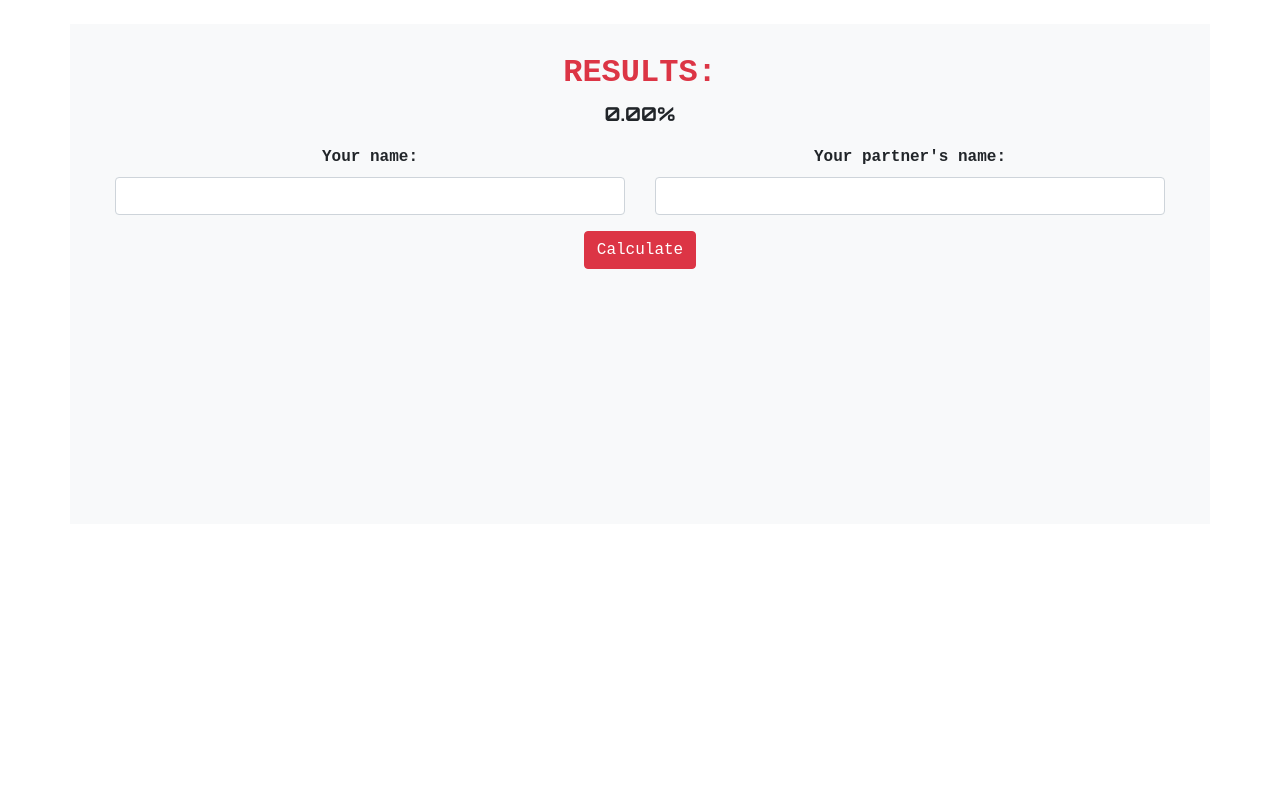
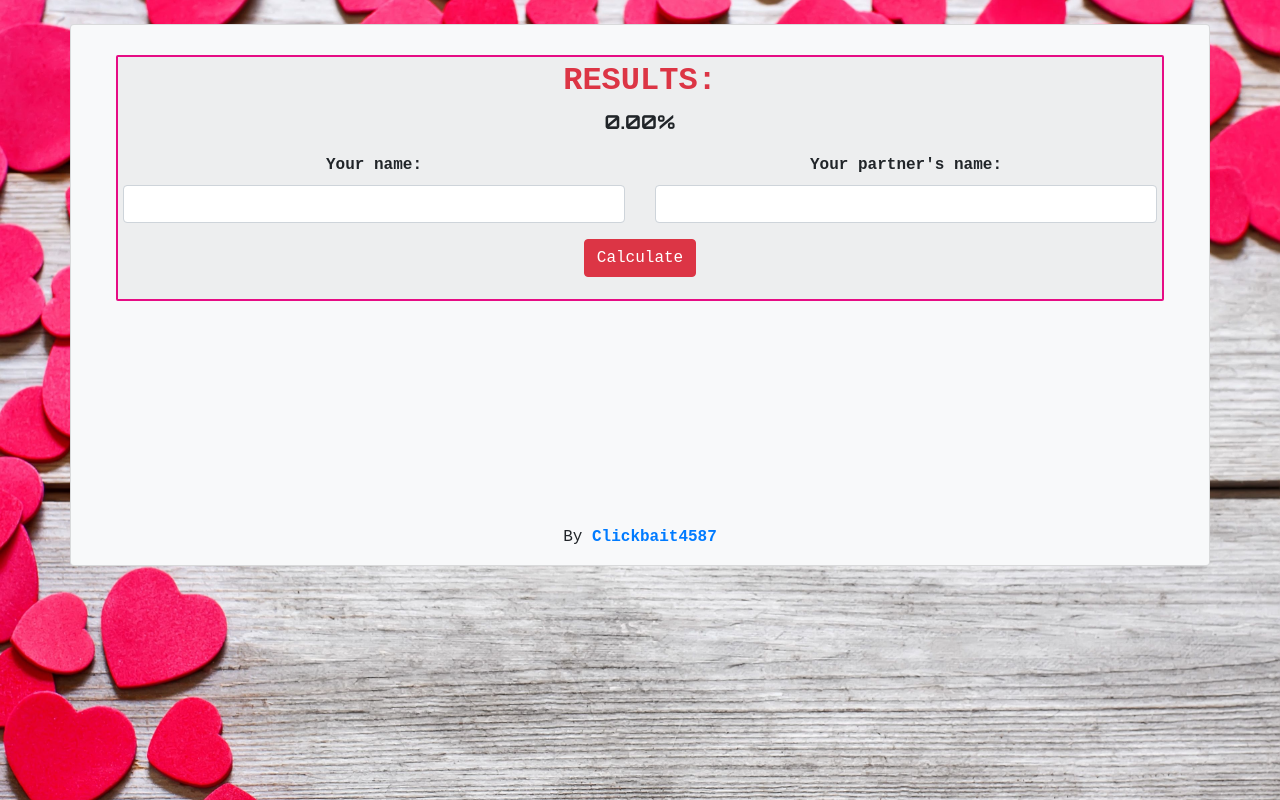
Before and after one commit to thehackingknight/love-calc, a Flask app: page / in a window 1280 px wide. Run offline with Flask 2, Linux system fonts and the light colour scheme; some libraries are stand-ins or nearby versions.

Commit message:
Added bg img

```diff
--- a/server.py
+++ b/app.py
@@ -24,9 +24,9 @@ def index():
 
         response = requests.request("GET", url, headers=headers, params=querystring)
         res = json.loads(response.text)
-        print(f"RESULT: {res}")
+        #print(f"RESULT: {res}")
         return res
 
 if __name__ == "__main__":
 
-    app.run(debug=True)
+    app.run()
--- a/static/style.css
+++ b/static/style.css
@@ -1,18 +1,56 @@
 @import url('https://fonts.googleapis.com/css2?family=Orbitron:wght@400;700&display=swap');
-body{
-    font-family:'Courier New', Courier, monospace;
+body {
+    font-family: 'Courier New', Courier, monospace;
     text-align: center;
+    background: url('./assets/lvbg2.jpg');
+    background-position: center;
+    background-repeat: no-repeat;
+    background-size: cover;
 }
-.res p{font-family: 'Orbitron', sans-serif;
-font-weight: bolder;
-font-size: 1.2rem;}
 
-.calculator{
+.res p {
+    font-family: 'Orbitron', sans-serif;
+    font-weight: bolder;
+    font-size: 1.2rem;
+}
+
+.calculator {
+    position: relative;
+    overflow: hidden;
     border-radius: 10px;
     padding: 30px;
-    height: 500px
+    height: 500px;
 }
 
-h1, h2, h3, h4, h5, h6, label {
+#body {
+    border-radius: 10ppx;
+}
+
+.calculator img {
+    position: absolute;
+    left: 0;
+    top: 0;
+    width: 100%;
+    height: auto;
+    opacity: 0.6;
+    background-size: contain;
+}
+
+#calc-body {
+    position: relative;
+    z-index: 2;
+    border: 2px solid rgb(230, 12, 132);
+    border-radius: 2px;
+    padding: 5px;
+    background: rgba(212, 212, 212, 0.3);
+}
+
+h1,
+h2,
+h3,
+h4,
+h5,
+h6,
+label {
     font-weight: bold;
 }
--- a/templates/index.html
+++ b/templates/index.html
@@ -1,4 +1,5 @@
 <html lang="en">
+
 <head>
     <meta charset="UTF-8">
     <meta name="viewport" content="width=device-width, initial-scale=1.0">
@@ -10,9 +11,12 @@
     <script src="https://code.jquery.com/jquery-3.5.1.js" integrity="sha256-QWo7LDvxbWT2tbbQ97B53yJnYU3WhH/C8ycbRAkjPDc=" crossorigin="anonymous"></script>
     <title>Love Calculator</title>
 </head>
+
 <body>
-    <div style="" class="bg-light mt-4 container">
-        <div class="calculator">
+    <div id="body" class="card bg-light mt-4 container">
+        <div class="card-body calculator">
+            <!--<img src="/static/assets/lvbg2.jpg">-->
+            <div id="calc-body">
                 <div class="res">
                     <h2 style="text-align: center;" class="text-danger">RESULTS:</h2>
                     <p style="text-align: center;" id="percentage">0.00%</p>
@@ -39,9 +43,15 @@
 
                 </div>
 
-
             </div>
         </div>
+
+        <footer>
+            <p>By <strong><a href="https://twitter.com/clickbait_4587" target="_blank">Clickbait4587</a></strong></p>
+        </footer>
+    </div>
+
     <script src="/static/script.js"></script>
 </body>
+
 </html>
```
Also changed, not shown: requirements.txt (+12 -1 lines), static/assets/lvbg2.jpg (added), static/assets/lvbtg.png (added), 1 other file. Lines whose indentation alone changed are shown as unchanged.
